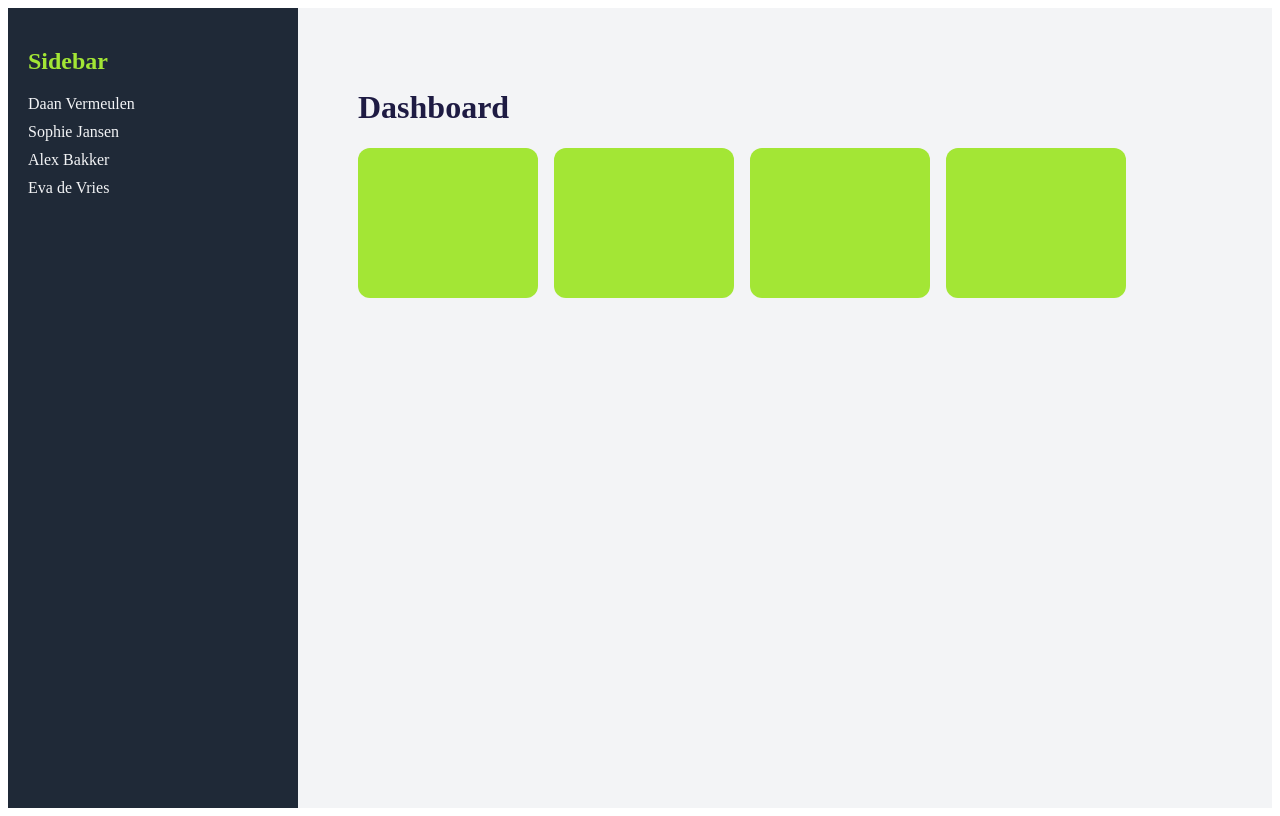
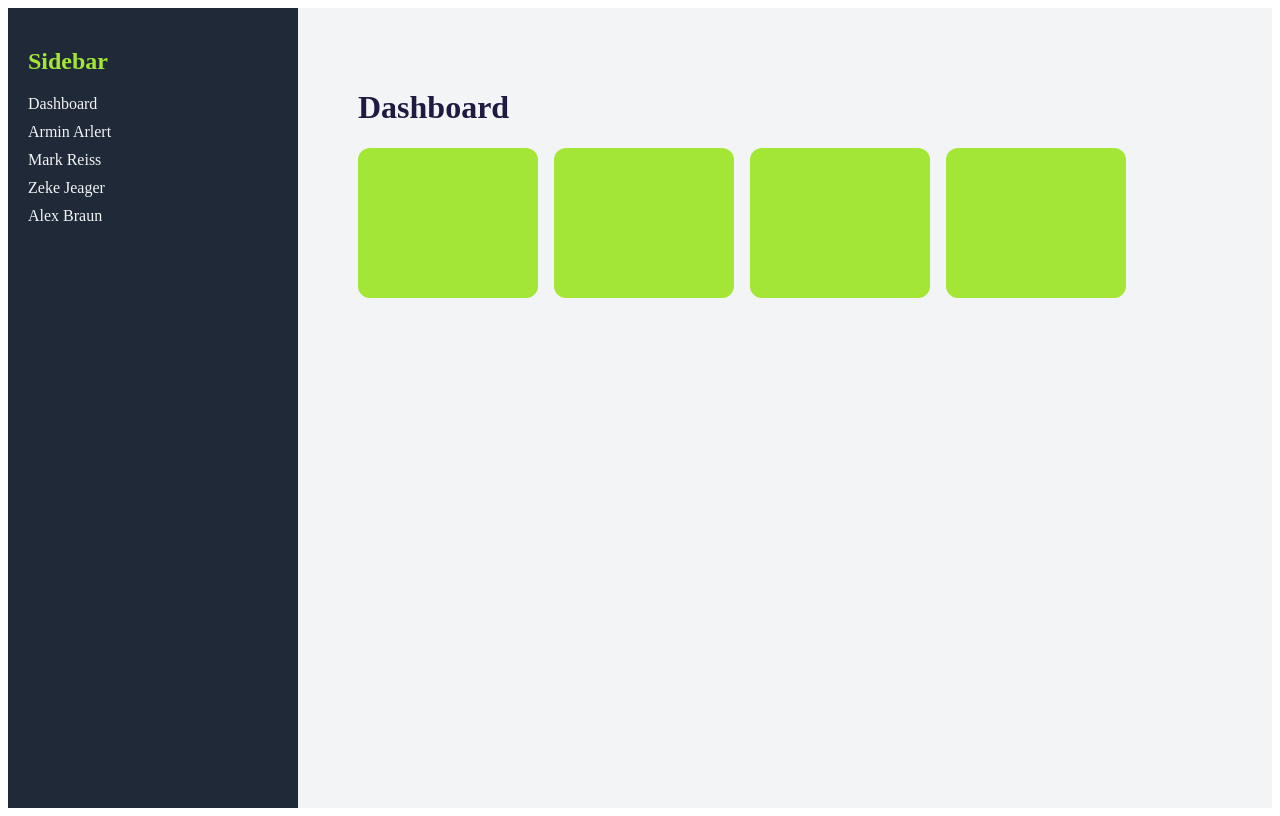
Before and after one commit to itzmitto/svelte-dashboard-project, a SvelteKit app: page / in a window 1280 px wide. Built offline with nearby package versions, Linux system fonts and the light colour scheme.

Commit message:
styling aanpassingen

```diff
--- a/src/routes/+page.svelte
+++ b/src/routes/+page.svelte
@@ -12,10 +12,11 @@
     <h2>Sidebar</h2>
     <nav>
       <ul>
-        <li><a href="/">Daan Vermeulen</a></li>
-        <li><a href="/">Sophie Jansen</a></li>
-        <li><a href="/">Alex Bakker</a></li>
-        <li><a href="/">Eva de Vries</a></li>
+        <li><a href="/">Dashboard</a></li>
+        <li><a href="/">Armin Arlert</a></li>
+        <li><a href="/">Mark Reiss</a></li>
+        <li><a href="/">Zeke Jeager</a></li>
+        <li><a href="/">Alex Braun</a></li>
       </ul>
     </nav>
   </aside>
```
